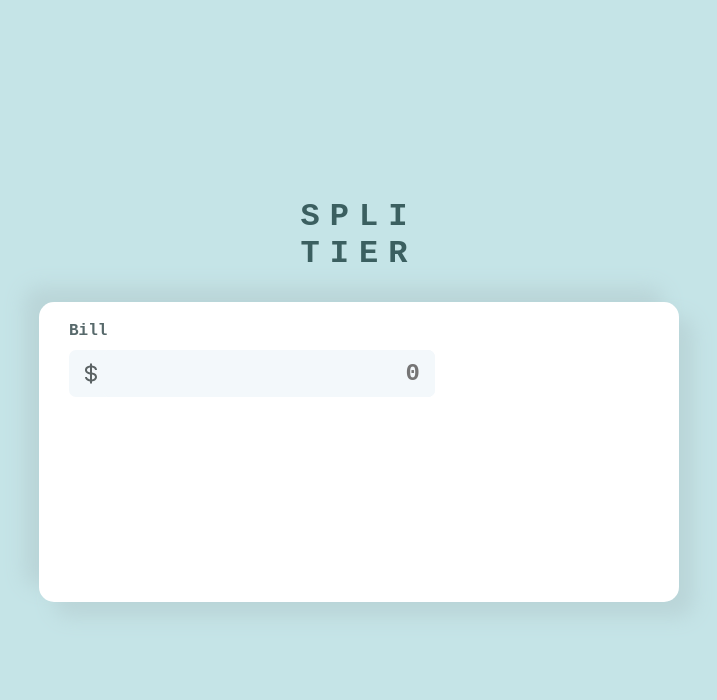
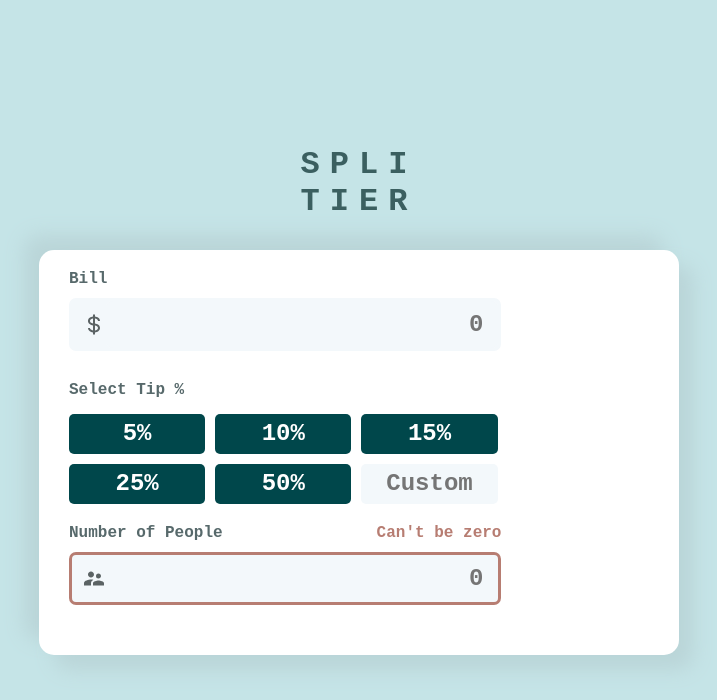
Before and after one commit to tonyykosseifyy/Tip-Calculator-Project, a React (Create React App) app: page / in a window 1280 px wide. Shown: the top 700 px of the page, without its empty margins (281-998 px from the left). Built offline with nearby package versions, Linux system fonts and the light colour scheme.

Commit message:
Finish input Forms Container

```diff
--- a/src/App.css
+++ b/src/App.css
@@ -28,8 +28,12 @@ input[type=number] {
   grid-template-columns: 10px 24px auto;
   background-color: #F3F8FB ;
   border-radius : 7px ;
+  border: 3px solid transparent ;
+  transition: .3s ease-in ;
 }
-
+.input-container:hover {
+  border-color: #5FABA1 ;
+}
 .input-container > svg {
   font-size: 24px ;
   color: #5b6364 ;
@@ -38,3 +42,33 @@ input[type=number] {
   grid-column: 2/3 ;
   cursor: text
 }
+.nb-container {
+  display: flex ;
+  justify-content: space-between ;
+  align-items: baseline ;
+}
+
+.custom-tip {
+  border: 2px solid transparent ;
+  outline: none ;
+  background-color: #F3F8FB ;
+  font-size: 24px ;
+  color: #0D4144 ;
+  font-weight: 700 ;
+  max-width: 100%;
+  transition: .3s ease ;
+  border-radius: 5px ;
+  cursor: pointer  ;
+  display: flex ;
+  justify-content: center ;
+  padding: 10px ;
+  text-align: right ;
+}
+
+.custom-tip:hover {
+  border: 2px solid #5FABA1
+}
+
+input.custom-tip::placeholder {
+  text-align: center ;
+}
--- a/src/App.js
+++ b/src/App.js
@@ -1,10 +1,16 @@
-import React,{ createRef } from "react";
+import React,{ useState ,createRef } from "react";
 import "./App.css";
 import styled from 'styled-components' ;
 import { BiDollar } from 'react-icons/bi' ;
+import { MdSupervisorAccount } from 'react-icons/md' ;
+
 
 function App() {
-  const input = createRef(null)
+  const input = createRef(null) ;
+  const secInput = createRef(null) ;
+  const tips = [ 5 , 10 , 15 , 25 , 50 ] ;
+  const [ billInput , setBillInput ] = useState(0) ;
+  const [ nb , setNb ] = useState(0) ;
   return (
     <AppWrapper>
       <Title>spli<br/>tier</Title>
@@ -15,6 +21,27 @@ function App() {
             <div className='input-container' onClick={() => input.current.focus()} >
               <BiDollar />
               <Input ref={input} id='bill' step="0.01" max='10000' pattern=".{6,10}" maxLength={9} />
+            </div>
+          </InputContainer>
+
+          <InputContainer>
+            <label>Select Tip % </label>
+            <TipContainer>
+              { tips.map((item , index) => (
+                <Tip key={index} custom={item === 0 ? true : false } >{item}%</Tip>
+              ))}
+              <input type='number' placeholder='Custom' className='custom-tip' />
+            </TipContainer>
+          </InputContainer>
+
+          <InputContainer>
+            <div className='nb-container'>
+              <label htmlFor='nb'>Number of People</label>
+              <p style={{color:'#B77D72', fontWeight: '700'}}>Can't be zero</p>
+            </div>
+            <div className='input-container' onClick={() => secInput.current.focus()} style={{borderColor: nb === 0 ? '#B77D72' : '' }}>
+              <MdSupervisorAccount />
+              <Input ref={secInput} id='nb' step="0.01" max='1000' pattern=".{6,10}" maxLength={9} />
             </div>
           </InputContainer>
         </FormInput>
@@ -53,7 +80,6 @@ const Main = styled.main`
   background-color: white ;
   border-radius: 15px ;
   width: 50vw ;
-  height: 300px ;
   box-shadow: 15px 15px 20px #bad5d8, -15px -15px 20px #bad5d8;
   padding: 20px ;
 `
@@ -63,14 +89,41 @@ const FormInput = styled.form`
 `
 const ResultInput = styled.section``
 
+const TipContainer = styled.div`
+  display: grid ;
+  grid-template-rows: repeat(2 , 40px) ;
+  grid-template-columns: repeat(3 ,calc(33% - 6.5px) );
+  grid-gap : 10px ;
+  padding-top: 15px ;
+`
+
+const Tip = styled.div`
+  background-color: ${(props) => props.custom ? '#F5F8FB' : '#00474B' } ;
+  color: ${(props) => props.custom ? '#597471' : 'white' } ;
+  border-radius: 5px ;
+  cursor: pointer ;
+  font-size: 24px ;
+  display: flex ;
+  align-items: center ;
+  justify-content: center ;
+  font-weight: 700 ;
+  transition: .3s ease-in ;
+  &:hover {
+    background-color: #9FE8DF ;
+    color: black ;
+  }
+`
+
 const InputContainer = styled.div`
   display: flex ;
   flex-direction: column  ;
-  & > label {
+  margin-bottom: 20px ;
+  & label {
     cursor: pointer ;
     color: #57696B ;
     font-weight: 700 ;
   }
+
 `
 const Input = styled.input.attrs(props => ({
   type: "number",
```
